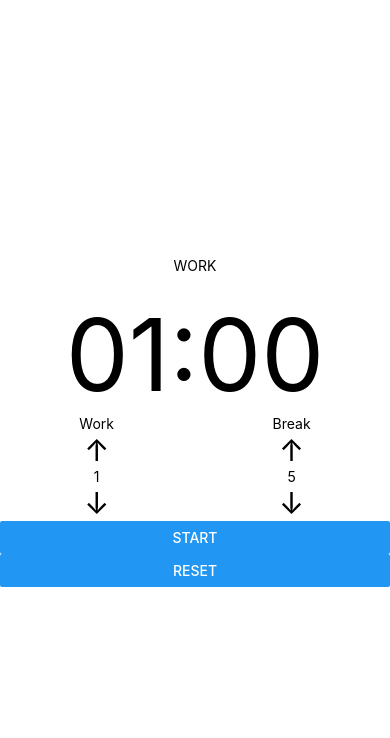
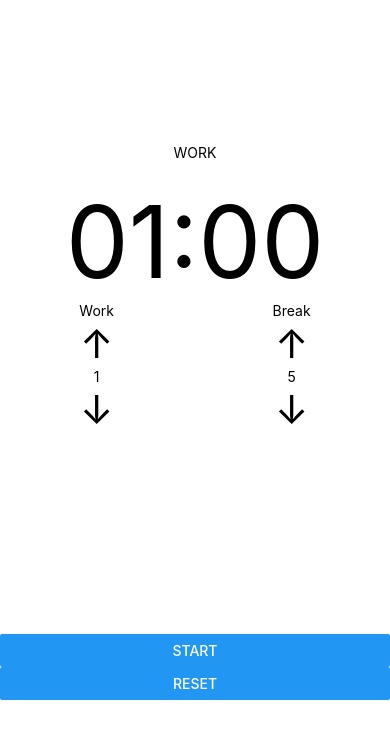
Before and after one commit to apratt957/pomodoro, a React Native app: screen / in a window 390 px wide. Shown: the top 738 px of the page. Built offline with nearby package versions, Linux system fonts and the light colour scheme.

Commit message:
changed from touchablehighlight to touchableopacity

```diff
--- a/components/TimeAdjusters.js
+++ b/components/TimeAdjusters.js
@@ -1,5 +1,5 @@
 import React from 'react';
-import { StyleSheet, Text, TouchableHighlight, View } from 'react-native';
+import { StyleSheet, Text, TouchableOpacity, View } from 'react-native';
 
 export default function TimeAdjusters({
   sessionVal,
@@ -13,31 +13,31 @@ export default function TimeAdjusters({
     <View style={styles.container}>
       <View style={styles.controls}>
         <Text>Work</Text>
-        <TouchableHighlight onPress={() => incrementSessionTime()}>
+        <TouchableOpacity onPress={() => incrementSessionTime()}>
           <View>
-            <Text style={{ fontSize: 30 }}>&#8593;</Text>
+            <Text style={styles.controlArrows}>&#8593;</Text>
           </View>
-        </TouchableHighlight>
+        </TouchableOpacity>
         <Text>{sessionVal}</Text>
-        <TouchableHighlight onPress={() => decrementSessionTime()}>
+        <TouchableOpacity onPress={() => decrementSessionTime()}>
           <View>
-            <Text style={{ fontSize: 30 }}>&#8595;</Text>
+            <Text style={styles.controlArrows}>&#8595;</Text>
           </View>
-        </TouchableHighlight>
+        </TouchableOpacity>
       </View>
       <View style={styles.controls}>
         <Text>Break</Text>
-        <TouchableHighlight onPress={() => incrementBreakTime()}>
+        <TouchableOpacity onPress={() => incrementBreakTime()}>
           <View>
-            <Text style={{ fontSize: 30 }}>&#8593;</Text>
+            <Text style={styles.controlArrows}>&#8593;</Text>
           </View>
-        </TouchableHighlight>
+        </TouchableOpacity>
         <Text>{breakVal}</Text>
-        <TouchableHighlight onPress={() => decrementBreakTime()}>
+        <TouchableOpacity onPress={() => decrementBreakTime()}>
           <View>
-            <Text style={{ fontSize: 30 }}>&#8595;</Text>
+            <Text style={styles.controlArrows}>&#8595;</Text>
           </View>
-        </TouchableHighlight>
+        </TouchableOpacity>
       </View>
     </View>
   );
@@ -48,8 +48,13 @@ const styles = StyleSheet.create({
     display: 'flex',
     flexDirection: 'row',
     justifyContent: 'space-around',
+    marginBottom: 200,
   },
   controls: {
     alignItems: 'center',
   },
+  controlText: {},
+  controlArrows: {
+    fontSize: 40,
+  },
 });
```
